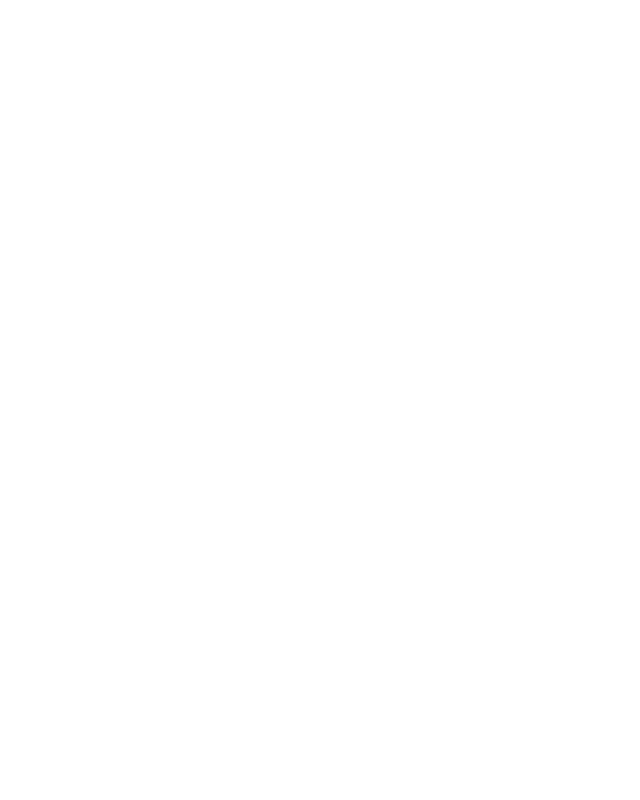
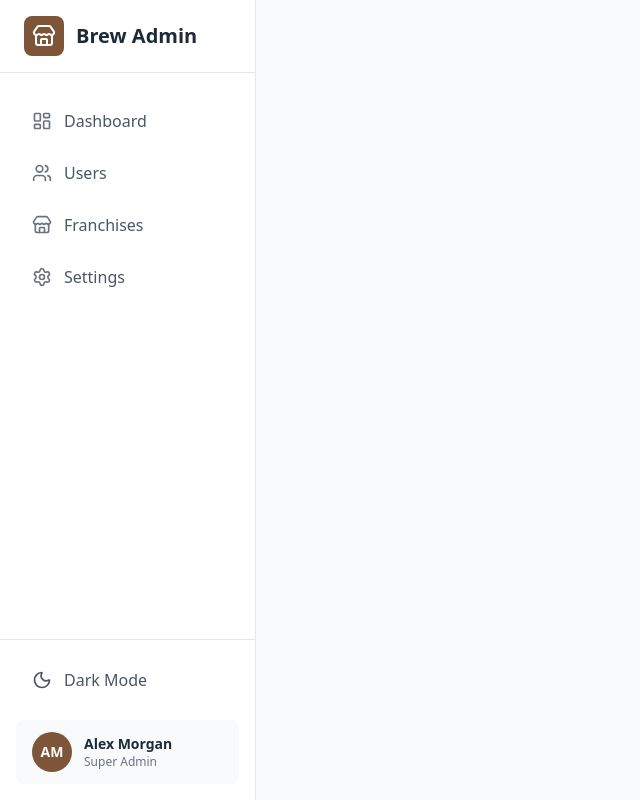
Before and after one commit to Quanhpm/mock-project-ojt, a React (Vite) app: page /admin/products in a window 1280 px wide. Shown: the whole page, without its empty margins (0-640 px from the left). Built offline with nearby package versions, Linux system fonts and the light colour scheme.

Commit message:
[20260202][TienNM] add-sidebar-for-admin

```diff
--- a/src/layouts/AdminLayout/AdminLayout.tsx
+++ b/src/layouts/AdminLayout/AdminLayout.tsx
@@ -1,12 +1,52 @@
-import React from 'react'
-import { Outlet } from 'react-router-dom'
+import React, { useState } from "react";
+import { Outlet } from "react-router-dom";
+import Sidebar from "./components/sidebar";
+import { Menu } from "lucide-react";
 
 function AdminLayout() {
+  const [isMobileSidebarOpen, setIsMobileSidebarOpen] = useState(false);
+
+  const toggleMobileSidebar = () => {
+    setIsMobileSidebarOpen(!isMobileSidebarOpen);
+  };
+
+  const closeMobileSidebar = () => {
+    setIsMobileSidebarOpen(false);
+  };
+
   return (
-    <div>
-      <Outlet/>
+    <div className="flex h-screen bg-gray-50 overflow-hidden">
+      {/* Sidebar */}
+      <Sidebar
+        isMobileOpen={isMobileSidebarOpen}
+        onMobileClose={closeMobileSidebar}
+      />
+
+      {/* Main Content Area */}
+      <div className="flex flex-col flex-1 lg:ml-64">
+        {/* Mobile Header with Menu Button */}
+        <header className="lg:hidden flex items-center justify-between px-4 py-3 bg-white border-b border-gray-200 sticky top-0 z-10">
+          <button
+            onClick={toggleMobileSidebar}
+            className="p-2 text-gray-600 hover:text-gray-900 hover:bg-gray-100 rounded-lg transition-colors"
+          >
+            <Menu size={24} />
+          </button>
+          <span className="text-lg font-semibold text-gray-800">
+            Brew Admin
+          </span>
+          <div className="w-10" /> {/* Spacer for centering */}
+        </header>
+
+        {/* Content Area with Independent Scroll */}
+        <main className="flex-1 overflow-y-auto">
+          <div className="p-6">
+            <Outlet />
+          </div>
+        </main>
+      </div>
     </div>
-  )
+  );
 }
 
-export default AdminLayout
+export default AdminLayout;
--- /dev/null
+++ b/src/layouts/AdminLayout/components/sidebar.tsx
@@ -0,0 +1,179 @@
+import React, { useState } from "react";
+import { Link, useLocation } from "react-router-dom";
+import {
+  LayoutDashboard,
+  Users,
+  Store,
+  Settings,
+  Moon,
+  Sun,
+  X,
+  Menu,
+} from "lucide-react";
+
+interface MenuItem {
+  name: string;
+  path: string;
+  icon: React.ReactNode;
+}
+
+const menuItems: MenuItem[] = [
+  {
+    name: "Dashboard",
+    path: "/admin/dashboard",
+    icon: <LayoutDashboard size={20} />,
+  },
+  {
+    name: "Users",
+    path: "/admin/users",
+    icon: <Users size={20} />,
+  },
+  {
+    name: "Franchises",
+    path: "/admin/franchises",
+    icon: <Store size={20} />,
+  },
+  {
+    name: "Settings",
+    path: "/admin/settings",
+    icon: <Settings size={20} />,
+  },
+];
+
+interface SidebarProps {
+  isMobileOpen: boolean;
+  onMobileClose: () => void;
+}
+
+const Sidebar: React.FC<SidebarProps> = ({ isMobileOpen, onMobileClose }) => {
+  const location = useLocation();
+  const [isDarkMode, setIsDarkMode] = useState(false);
+
+  const toggleDarkMode = () => {
+    setIsDarkMode(!isDarkMode);
+    // Implement dark mode logic here
+  };
+
+  const isActivePath = (path: string) => {
+    return (
+      location.pathname === path || location.pathname.startsWith(path + "/")
+    );
+  };
+
+  const sidebarContent = (
+    <>
+      {/* Logo Section */}
+      <div className="flex items-center justify-between px-6 py-4 border-b border-gray-200">
+        <div className="flex items-center gap-3">
+          <div
+            className="w-10 h-10 rounded-lg flex items-center justify-center"
+            style={{ backgroundColor: "#7f5539" }}
+          >
+            <Store className="text-white" size={24} />
+          </div>
+          <span className="text-xl font-bold text-gray-800">Brew Admin</span>
+        </div>
+        {/* Close button for mobile */}
+        <button
+          onClick={onMobileClose}
+          className="lg:hidden text-gray-500 hover:text-gray-700 transition-colors"
+        >
+          <X size={24} />
+        </button>
+      </div>
+
+      {/* Navigation Menu */}
+      <nav className="flex-1 px-4 py-6 space-y-1 overflow-y-auto">
+        {menuItems.map((item) => {
+          const isActive = isActivePath(item.path);
+          return (
+            <Link
+              key={item.path}
+              to={item.path}
+              onClick={onMobileClose}
+              className={`
+                flex items-center gap-3 px-4 py-3 rounded-lg transition-all duration-200
+                ${
+                  isActive
+                    ? "font-medium shadow-sm"
+                    : "text-gray-600 hover:bg-gray-50 hover:text-gray-900"
+                }
+              `}
+              style={
+                isActive
+                  ? { backgroundColor: "#7f55391a", color: "#7f5539" }
+                  : {}
+              }
+            >
+              <span
+                style={isActive ? { color: "#7f5539" } : {}}
+                className={isActive ? "" : "text-gray-500"}
+              >
+                {item.icon}
+              </span>
+              <span>{item.name}</span>
+            </Link>
+          );
+        })}
+      </nav>
+
+      {/* Bottom Section - User Info & Dark Mode */}
+      <div className="border-t border-gray-200 px-4 py-4 space-y-4">
+        {/* Dark Mode Toggle */}
+        <button
+          onClick={toggleDarkMode}
+          className="w-full flex items-center gap-3 px-4 py-3 rounded-lg text-gray-600 hover:bg-gray-50 hover:text-gray-900 transition-all duration-200"
+        >
+          {isDarkMode ? <Sun size={20} /> : <Moon size={20} />}
+          <span>Dark Mode</span>
+        </button>
+
+        {/* User Profile */}
+        <div className="flex items-center gap-3 px-4 py-3 bg-gray-50 rounded-lg">
+          <div
+            className="w-10 h-10 rounded-full flex items-center justify-center"
+            style={{ backgroundColor: "#7f5539" }}
+          >
+            <span className="text-white font-semibold text-sm">AM</span>
+          </div>
+          <div className="flex-1 min-w-0">
+            <p className="text-sm font-semibold text-gray-800 truncate">
+              Alex Morgan
+            </p>
+            <p className="text-xs text-gray-500 truncate">Super Admin</p>
+          </div>
+        </div>
+      </div>
+    </>
+  );
+
+  return (
+    <>
+      {/* Mobile Overlay */}
+      {isMobileOpen && (
+        <div
+          className="fixed inset-0 bg-black bg-opacity-50 z-40 lg:hidden"
+          onClick={onMobileClose}
+        />
+      )}
+
+      {/* Sidebar - Desktop (fixed) */}
+      <aside className="hidden lg:flex lg:flex-col lg:w-64 lg:fixed lg:inset-y-0 lg:bg-white lg:border-r lg:border-gray-200 lg:z-30">
+        {sidebarContent}
+      </aside>
+
+      {/* Sidebar - Mobile (drawer) */}
+      <aside
+        className={`
+          fixed inset-y-0 left-0 z-50 w-64 bg-white border-r border-gray-200
+          transform transition-transform duration-300 ease-in-out lg:hidden
+          ${isMobileOpen ? "translate-x-0" : "-translate-x-full"}
+        `}
+      >
+        {sidebarContent}
+      </aside>
+    </>
+  );
+};
+
+export default Sidebar;
```
Also changed, not shown: 1 other file (tests, documents, lock files or other folders).
